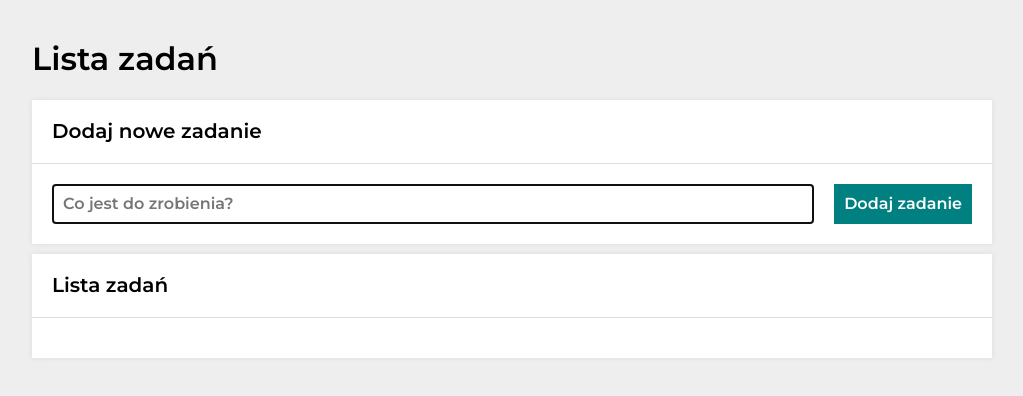
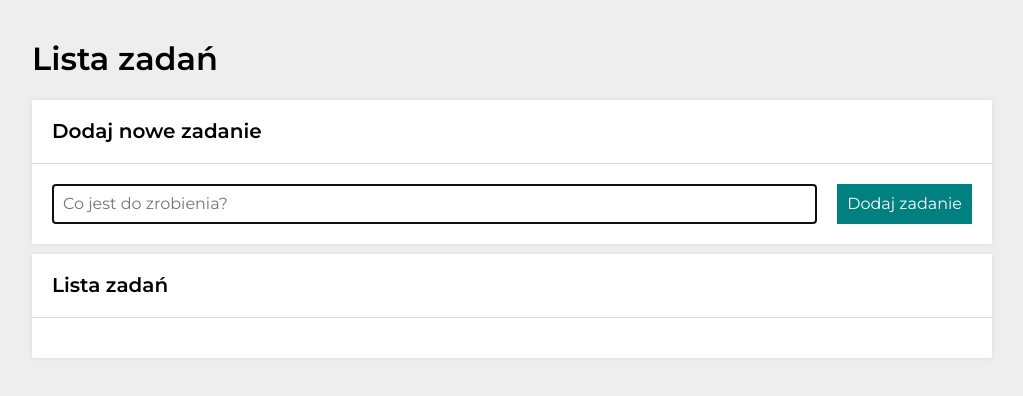
Before and after one commit to Marta-Pabierowska/Lista-zada---projekt, a plain HTML site: page index.html in a window 1280 px wide. Shown: the whole page, without its empty margins (128-1151 px from the left). Drawn offline with nearby package versions, Linux system fonts and the light colour scheme.

Commit message:
font added

```diff
--- a/index.html
+++ b/index.html
@@ -18,7 +18,7 @@
     <script defer src="js/script.js"></script>
     <link rel="preconnect" href="https://fonts.googleapis.com">
     <link rel="preconnect" href="https://fonts.gstatic.com" crossorigin>
-    <link href="https://fonts.googleapis.com/css2?family=Montserrat:wght@600&display=swap" rel="stylesheet">
+    <link href="https://fonts.googleapis.com/css2?family=Montserrat:wght@400;500;600&display=swap" rel="stylesheet">
 
 </head>
 
```
